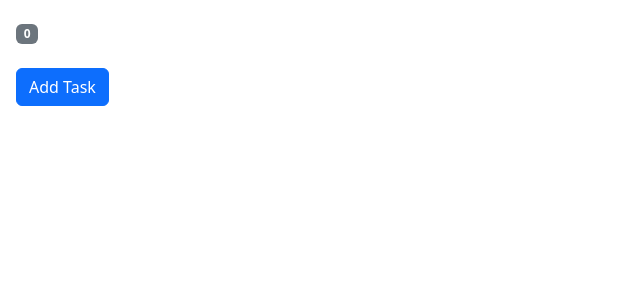
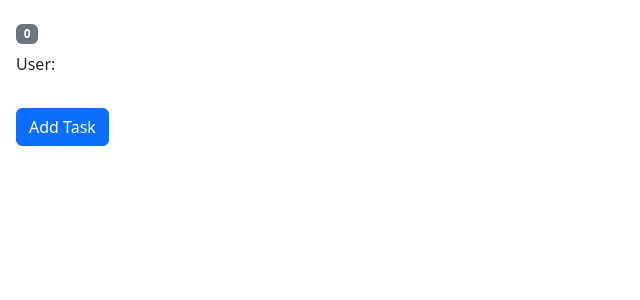
Before and after one commit to Muawaz/react-part2-starter-template, a React (Vite) app: page / in a window 1280 px wide. Shown: the top 300 px of the page, without its empty margins (0-640 px from the left). Built offline with nearby package versions, Linux system fonts and the light colour scheme.

Commit message:
custom Provider: TasksProvider

```diff
--- a/src/App.tsx
+++ b/src/App.tsx
@@ -1,22 +1,16 @@
-import { useReducer } from "react";
 import "./App.css";
+import AuthProvider from "./state-management/AuthProvider";
 import HomePage from "./state-management/HomePage";
-import taskReducer from "./state-management/reducers/taskReducer";
 import NavBar from "./state-management/NavBar";
-import TasksContext from "./state-management/contexts/tasksContext";
-import authReducer from "./state-management/reducers/authReducer";
-import AuthContext from "./state-management/contexts/authContext";
-import AuthProvider from "./state-management/AuthProvider";
+import TasksProvider from "./state-management/TasksProvider";
 
 function App() {
-  const [tasks, tasksDispatch] = useReducer(taskReducer, []);
-
   return (
     <AuthProvider>
-      <TasksContext.Provider value={{ tasks, tasksDispatch }}>
+      <TasksProvider>
         <NavBar />
         <HomePage />
-      </TasksContext.Provider>
+      </TasksProvider>
     </AuthProvider>
   );
 }
--- a/src/state-management/TaskList.tsx
+++ b/src/state-management/TaskList.tsx
@@ -1,12 +1,13 @@
-import { useContext, useReducer, useState } from "react";
-import taskReducer from "./reducers/taskReducer";
-import TasksContext from "./contexts/tasksContext";
+import useAuth from "./hooks/useAuth";
+import useTasks from "./hooks/useTasks";
 
 const TaskList = () => {
-  const { tasks, tasksDispatch: dispatch } = useContext(TasksContext);
+  const { tasks, dispatch } = useTasks();
+  const { user } = useAuth();
 
   return (
     <>
+      <p>User: {user}</p>
       <button
         onClick={() =>
           dispatch({
--- /dev/null
+++ b/src/state-management/TasksProvider.tsx
@@ -0,0 +1,18 @@
+import React, { ReactNode, useReducer } from "react";
+import taskReducer from "./reducers/taskReducer";
+import TasksContext from "./contexts/tasksContext";
+
+interface Props {
+  children: ReactNode;
+}
+
+const TasksProvider = ({ children }: Props) => {
+  const [tasks, dispatch] = useReducer(taskReducer, []);
+  return (
+    <TasksContext.Provider value={{ tasks, dispatch }}>
+      {children}
+    </TasksContext.Provider>
+  );
+};
+
+export default TasksProvider;
--- a/src/state-management/contexts/tasksContext.ts
+++ b/src/state-management/contexts/tasksContext.ts
@@ -3,7 +3,7 @@ import { Task, TaskAction } from "../reducers/taskReducer";
 
 interface TasksContextType {
     tasks: Task[]
-    tasksDispatch: Dispatch<TaskAction>
+    dispatch: Dispatch<TaskAction>
 }
 
 const TasksContext = React.createContext<TasksContextType>({} as TasksContextType)
--- /dev/null
+++ b/src/state-management/hooks/useTasks.ts
@@ -0,0 +1,6 @@
+import { useContext } from "react";
+import TasksContext from "../contexts/tasksContext";
+
+const useTasks = () => useContext(TasksContext)
+
+export default useTasks
```
